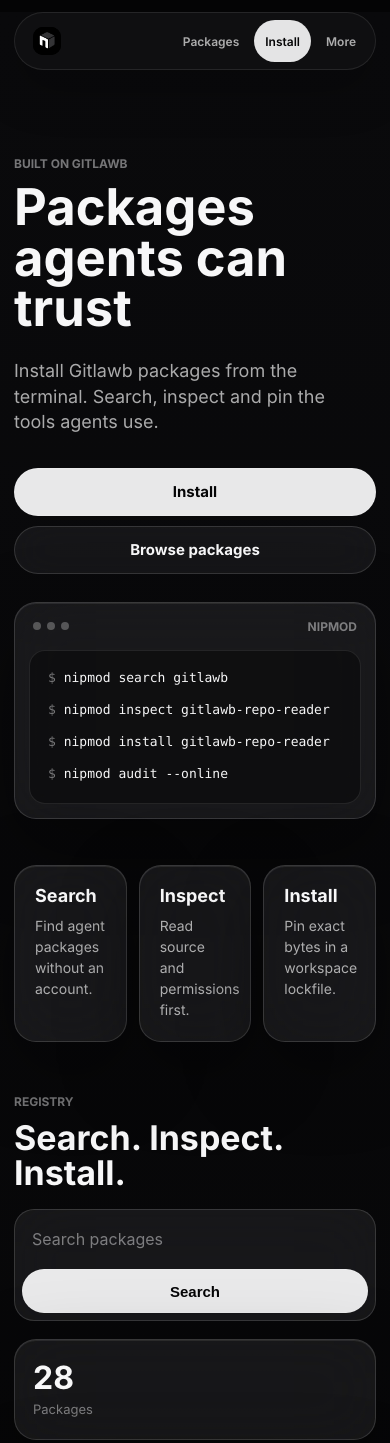
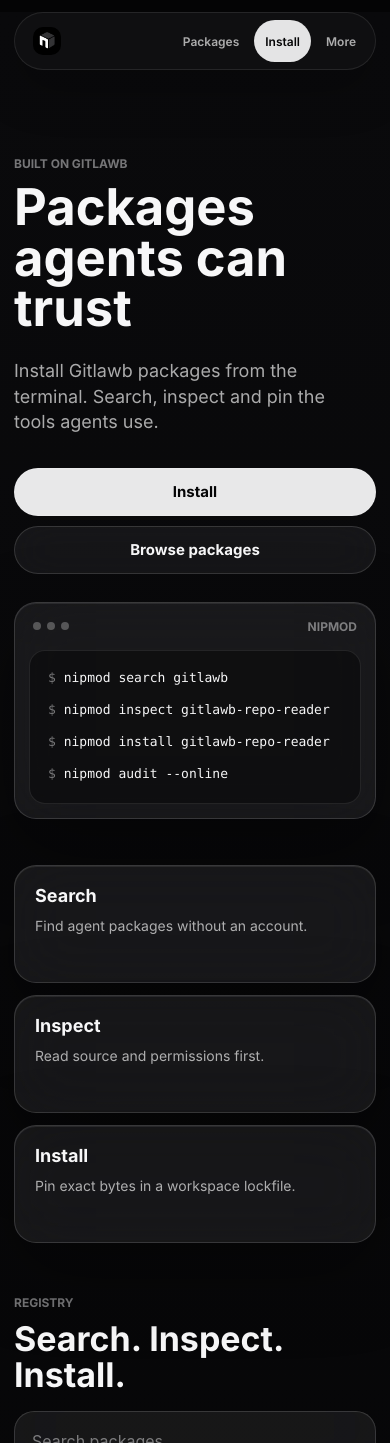
Before and after one commit to nipmod/nipmod, a Next.js app in the folder site/: page / in a window 390 px wide. Shown: the top 1443 px of the page. Built offline with nearby package versions, Linux system fonts and the light colour scheme.

Commit message:
style: relax mobile usage cards

```diff
--- a/site/app/globals.css
+++ b/site/app/globals.css
@@ -1121,6 +1121,7 @@ h1 {
   }
 
   .hero,
+  .usage-strip,
   .registry-head,
   .registry-stats,
   .package-grid,
```
